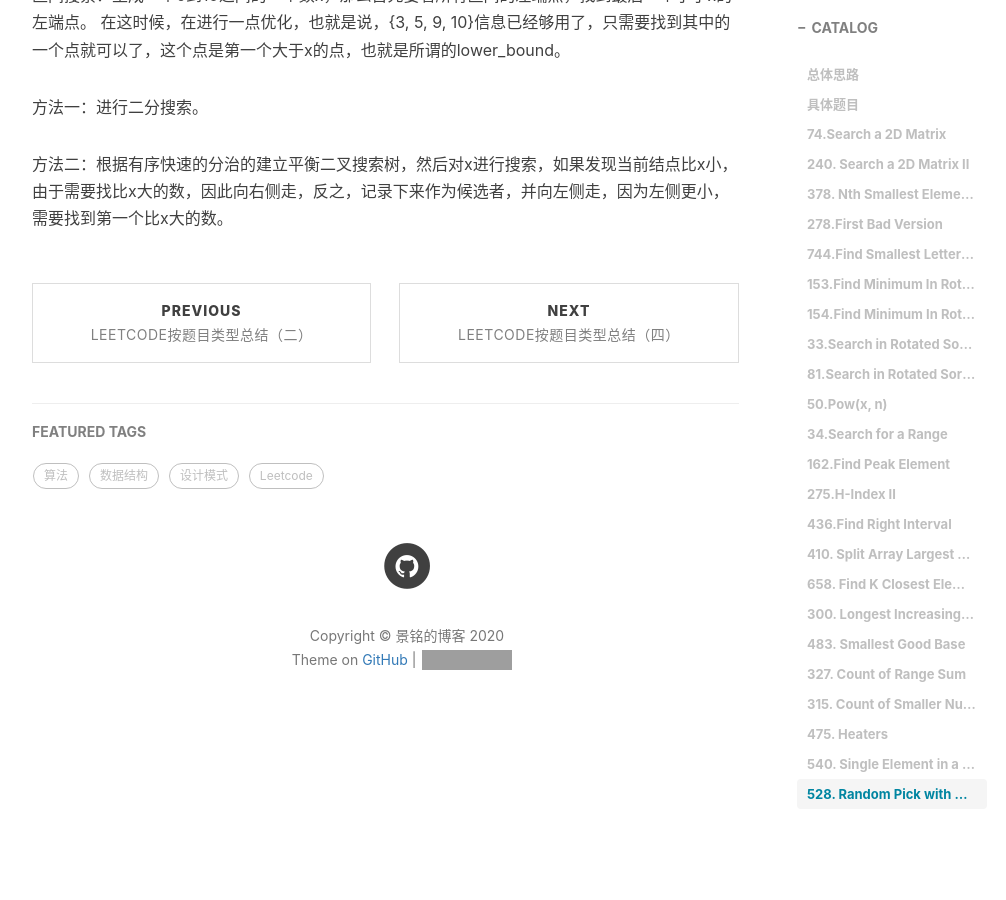
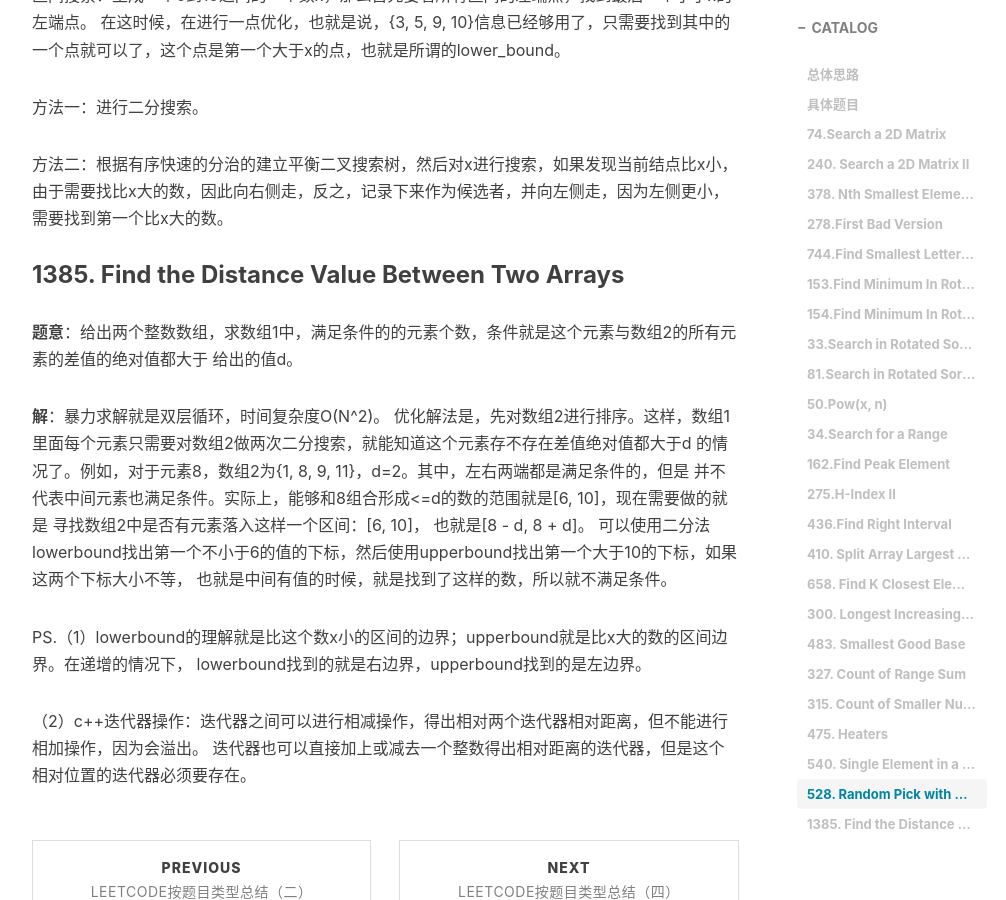
Before and after one commit to jingminglake/jingminglake.github.io, a Jekyll site: the page built from _posts/Leetcode/2017-10-15-Leetcode总结（三）.md, in a window 1280 px wide and 900 px high, scrolled down 10116 px. Shown: the whole window, without its empty margins (233-1239 px from the left). Built offline with Jekyll 4.4.1, drawn with Linux system fonts in a browser that asks for light colours; nearby versions of some CDN libraries; comment, search, counter and statistics services are not loaded; grey boxes are pictures that could not be loaded.

Commit message:
update leetcode

```diff
--- a/_posts/Leetcode/2017-10-15-Leetcode总结（三）.md
+++ b/_posts/Leetcode/2017-10-15-Leetcode总结（三）.md
@@ -215,3 +215,21 @@ case: \[1,2,3,4,5], k = 4, x = 3
 方法一：进行二分搜索。
 
 方法二：根据有序快速的分治的建立平衡二叉搜索树，然后对x进行搜索，如果发现当前结点比x小，由于需要找比x大的数，因此向右侧走，反之，记录下来作为候选者，并向左侧走，因为左侧更小，需要找到第一个比x大的数。
+
+### 1385. Find the Distance Value Between Two Arrays
+**题意**：给出两个整数数组，求数组1中，满足条件的的元素个数，条件就是这个元素与数组2的所有元素的差值的绝对值都大于
+给出的值d。
+
+**解**：暴力求解就是双层循环，时间复杂度O(N^2)。
+优化解法是，先对数组2进行排序。这样，数组1里面每个元素只需要对数组2做两次二分搜索，就能知道这个元素存不存在差值绝对值都大于d
+的情况了。例如，对于元素8，数组2为{1, 8, 9, 11}，d=2。其中，左右两端都是满足条件的，但是
+并不代表中间元素也满足条件。实际上，能够和8组合形成<=d的数的范围就是\[6, 10]，现在需要做的就是
+寻找数组2中是否有元素落入这样一个区间：\[6, 10]， 也就是\[8 - d, 8 + d]。
+可以使用二分法lowerbound找出第一个不小于6的值的下标，然后使用upperbound找出第一个大于10的下标，如果这两个下标大小不等，
+也就是中间有值的时候，就是找到了这样的数，所以就不满足条件。
+
+PS.（1）lowerbound的理解就是比这个数x小的区间的边界；upperbound就是比x大的数的区间边界。在递增的情况下，
+lowerbound找到的就是右边界，upperbound找到的是左边界。
+
+（2）c++迭代器操作：迭代器之间可以进行相减操作，得出相对两个迭代器相对距离，但不能进行相加操作，因为会溢出。
+迭代器也可以直接加上或减去一个整数得出相对距离的迭代器，但是这个相对位置的迭代器必须要存在。
```
Also changed, not shown: _posts/Leetcode/2017-11-16-Leetcode总结（十）.md (+9 -3 lines), _posts/Leetcode/2018-01-22-Leetcode总结（十八）.md (+4 -2 lines).
